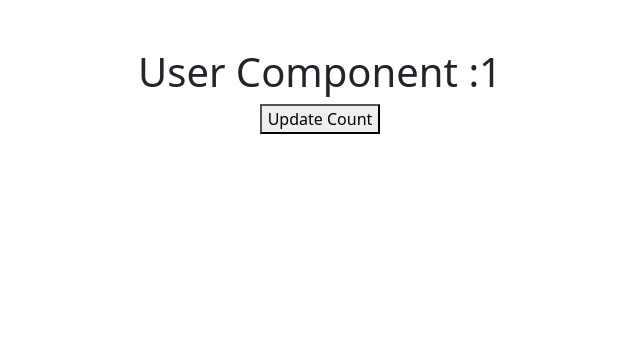
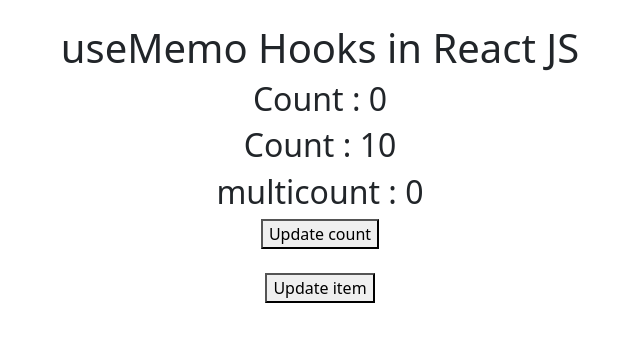
Before and after one commit to gulhaneaj007/reactapp, a React (Create React App) app: page / in a window 1280 px wide. Shown: the top 342 px of the page, without its empty margins (320-960 px from the left). Built offline with nearby package versions, Linux system fonts and the light colour scheme.

Commit message:
useMemo Hooks in React JS

```diff
--- a/src/App.js
+++ b/src/App.js
@@ -1,26 +1,29 @@
-import React from "react";
+import React, { useState, useMemo } from "react";
 import "./App.css";
-import User from "./User";
-// class App extends React.PureComponent {  //or you can use like this
-class App extends React.Component {
+function App() {
+  const [count, setcount] = useState(0);
+  const [item, setitem] = useState(10);
 
-  constructor() {
-    super();
-    this.state = {
-      count: 1,
-    };
-  }
 
-  render() {
-    return (
-      <div className="App container"><br></br>
-        <User count={this.state.count}/>
-        <button onClick={()=>this.setState({count:1})}>Update Count</button>
-      </div>
-    );
-  }
+  const multcontMemo=useMemo(  function multicount()
+  {
+    console.warn("multicount")
+    return count*5
+  },[count])
+
+  return (
+    <div className="App container">
+      <br></br>
+      <h1>useMemo Hooks in React JS</h1>
+      <h2>Count : {count}</h2>
+      <h2>Count : {item}</h2>
+      <h2>multicount : {multcontMemo}</h2>
+      <button onClick={() => setcount(count + 1)}>Update count</button>
+      <br />
+      <br />
+      <button onClick={() => setitem(item * 10)}>Update item</button>
+    </div>
+  );
 }
 
 export default App;
-//check console
-//
--- a/src/User.js
+++ /dev/null
@@ -1,17 +0,0 @@
-import React,{PureComponent} from "react";
-import "./App.css";
-// class App extends React.PureComponent {  //or you can use like this
-class User extends PureComponent {
-
-  render() {
-      console.warn("User component check rerendering")
-    return (
-      <div className="App container"><br></br>
-        <h1>User Component :{this.props.count}</h1>
-      </div>
-    );
-  }
-}
-
-export default User;
-//check console
```
